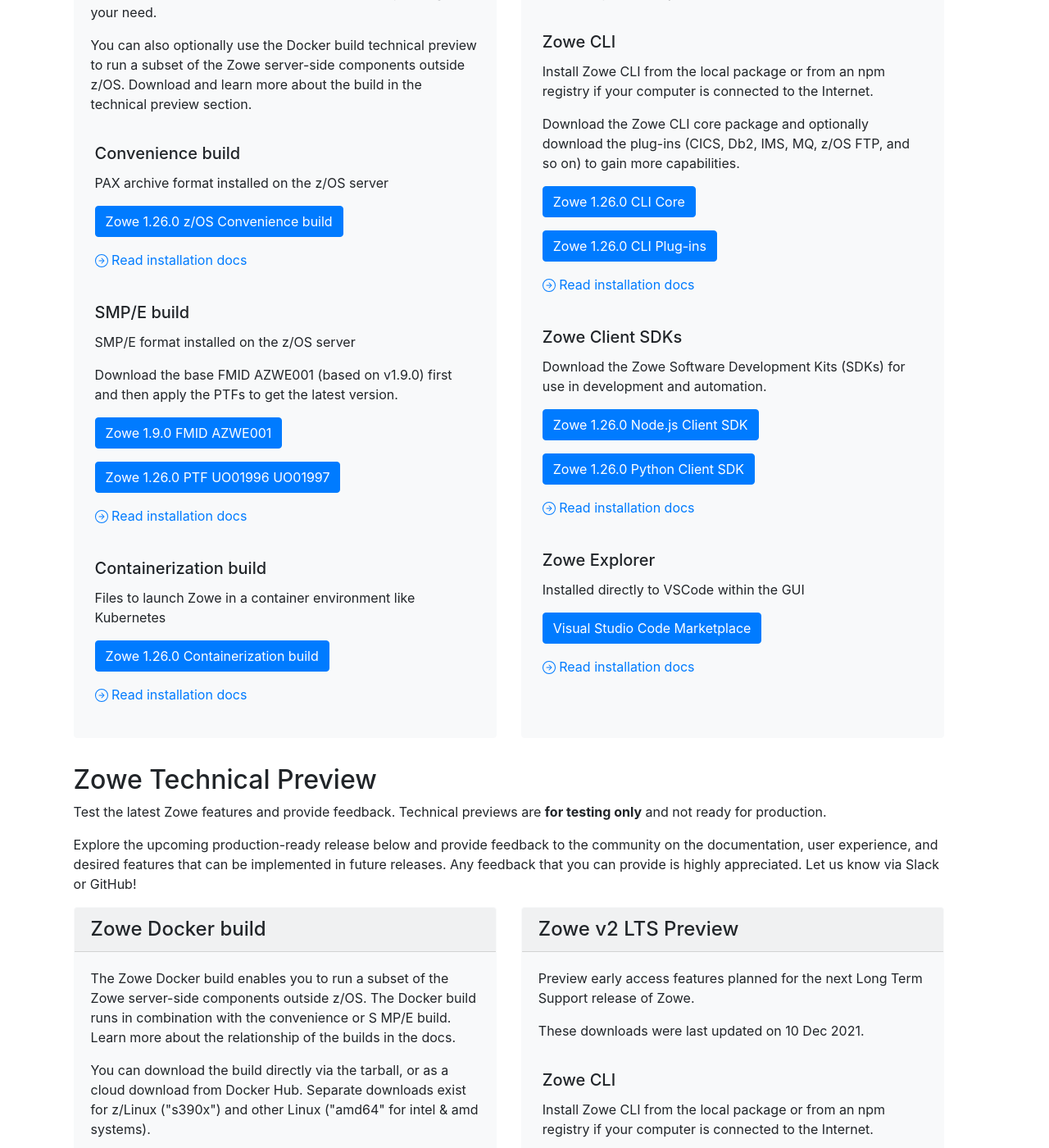
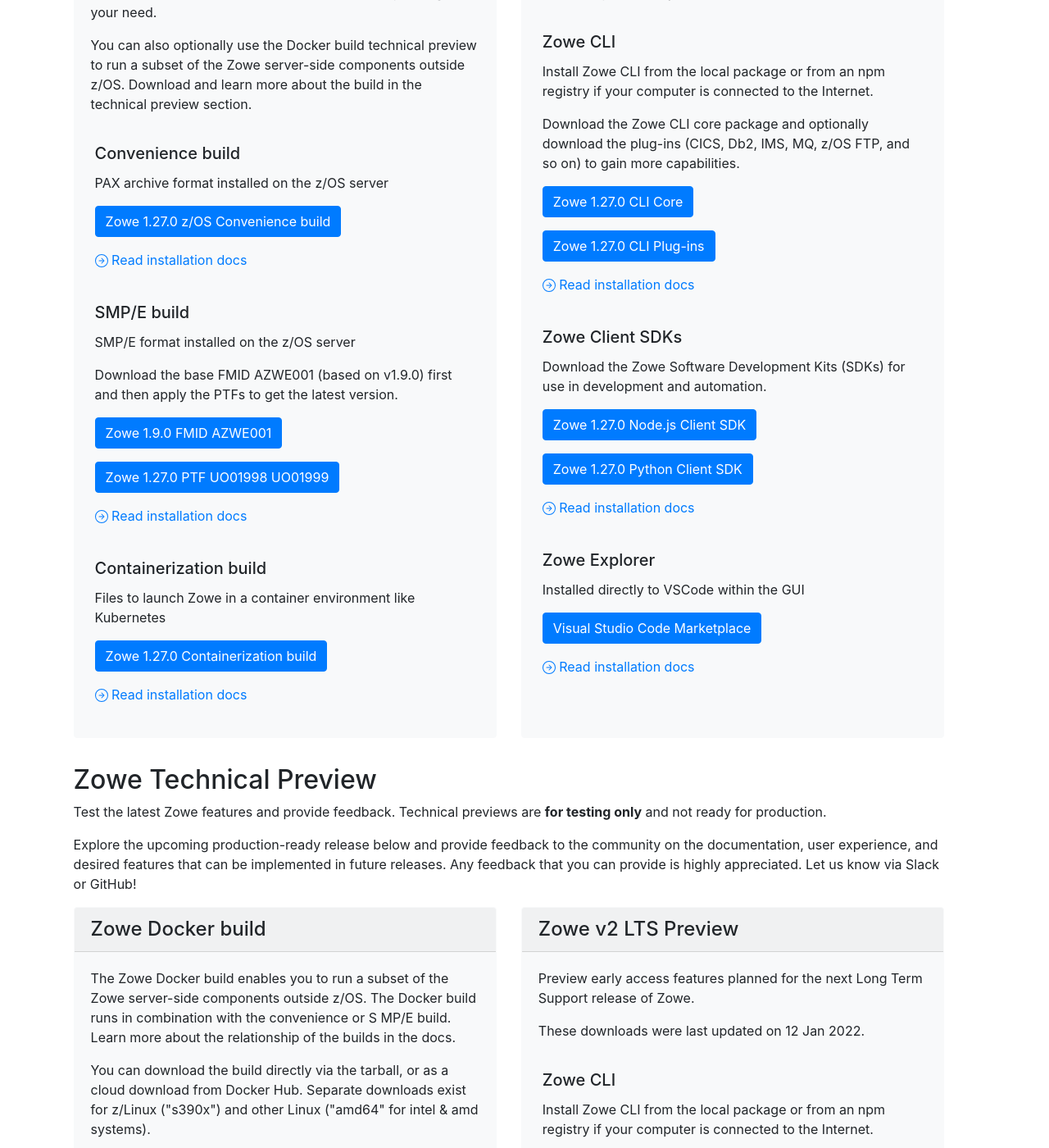
Before and after one commit to zowe/zowe.github.io, a Jekyll site: the page built from download.md, in a window 1280 px wide and 1400 px high, scrolled down 454 px. Shown: the whole window at 82% size. Built offline with Jekyll 4.4.1, drawn with Linux system fonts in a browser that asks for light colours; our own code applies the rules of GitHub Pages for plain Markdown files; some of the changed text lies outside the part shown.

Commit message:
changes for v1.27 release
Signed-off-by: Tom Zhang <tom.yczhang@gmail.com>

```diff
--- a/_config.yml
+++ b/_config.yml
@@ -106,7 +106,7 @@
 zowe_metrics_url: https://www.metrics.zowe.org/
 zowe_cli_next_features_doc_url: https://github.com/zowe/zowe-cli#early-access-features
 zowe_node_sdk_next_reference_doc_url: https://docs.zowe.org/stable/typedoc_next/index.html
-zowe_next_release_date: 2021-12-10
+zowe_next_release_date: 2022-01-12
 
 
 
--- a/_data/releases.yml
+++ b/_data/releases.yml
@@ -1,5 +1,17 @@
 # List of Zowe releases - update here and it will update the entire site :-)
 # Note - keep this in order as the latest release is pulled from the first item in the list!
+- version: 1.27.0
+  zos_version: 1.27.0
+  smpe_version: 1.27.0
+  smpe_sysmod: PTF
+  smpe_numbers: UO01998 UO01999
+  cli_version: 1.27.0
+  cli_plugins_version: 1.27.0
+  node_sdk_version: 1.27.0
+  python_sdk_version: 1.27.0
+  release_date: 2022-01-24
+  documentation: stable
+  release_notes: v1_27
 - version: 1.26.0
   zos_version: 1.26.0
   smpe_version: 1.26.0
@@ -10,7 +22,7 @@
   node_sdk_version: 1.26.0
   python_sdk_version: 1.26.0
   release_date: 2021-12-13
-  documentation: stable
+  documentation: v1-26-x
   release_notes: v1_26
 - version: 1.25.0
   zos_version: 1.25.0
```
